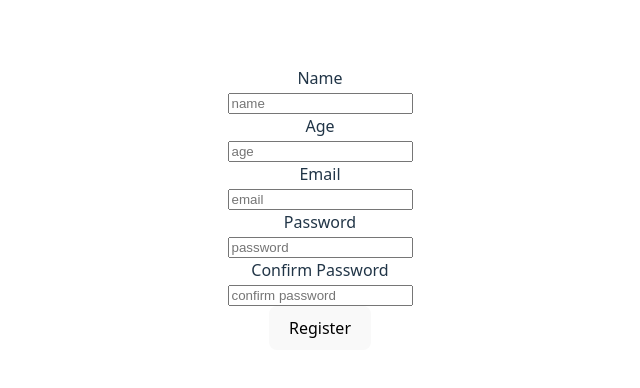
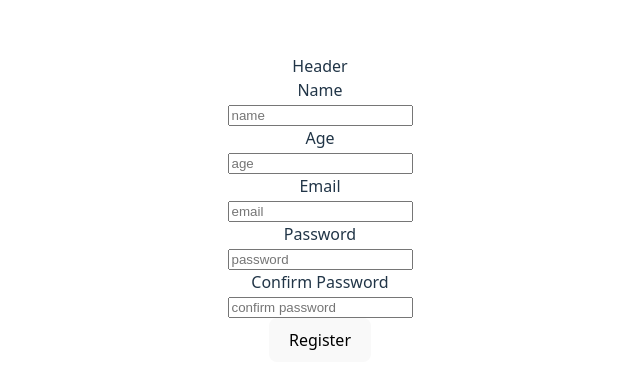
Before and after one commit to egoitzaulestia/the-social-network, a React (Vite) app: page /register in a window 1280 px wide. Shown: the part 192-580 px from the top of the page, without its empty margins (320-960 px from the left). Built offline with nearby package versions, Linux system fonts and the light colour scheme; no server answers.

Commit message:
Header component created

```diff
--- a/src/App.jsx
+++ b/src/App.jsx
@@ -9,11 +9,13 @@ import Home from "./pages/Home";
 import Login from "./pages/Login";
 import Register from "./pages/Register";
 import ConfirmEmail from "./pages/ConfirmEmail";
+import Header from "./components/Header/Header";
 
 function App() {
   return (
     <div className="App">
       <BrowserRouter>
+        <Header />
         <Routes>
           <Route path="/" element={<Home />} />
           <Route path="/login" element={<Login />} />
```
